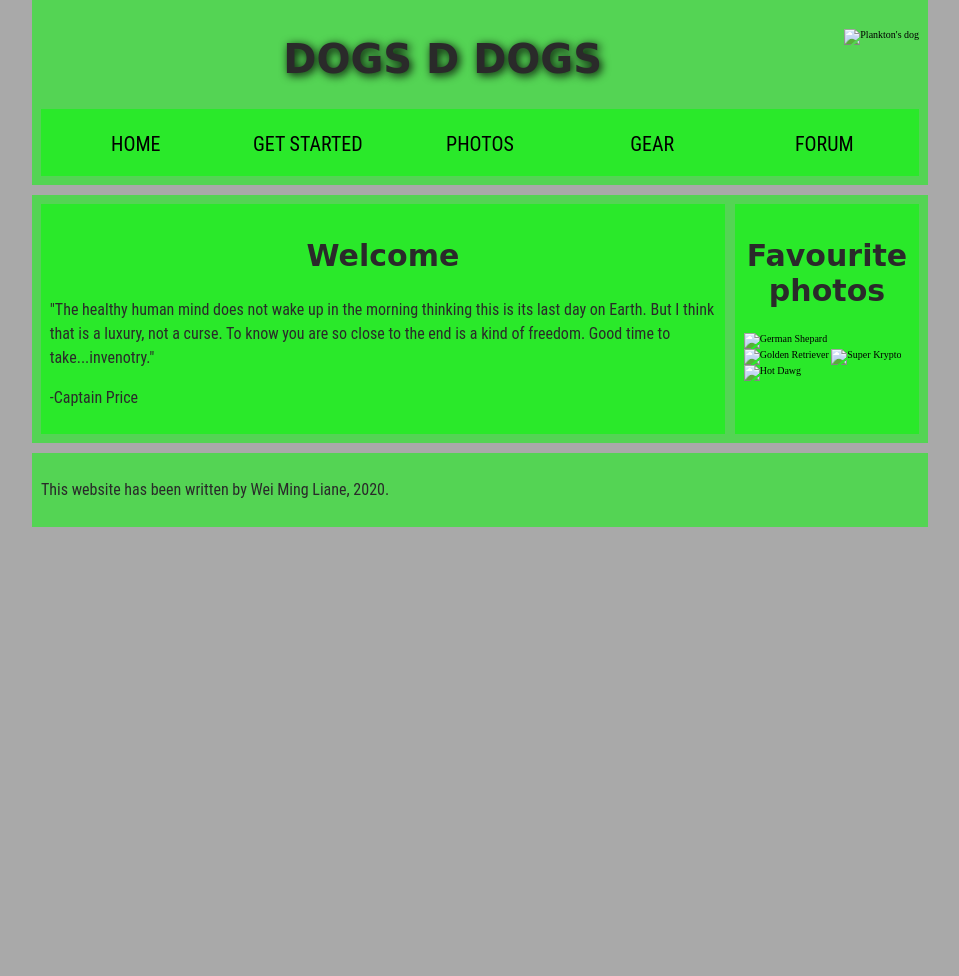
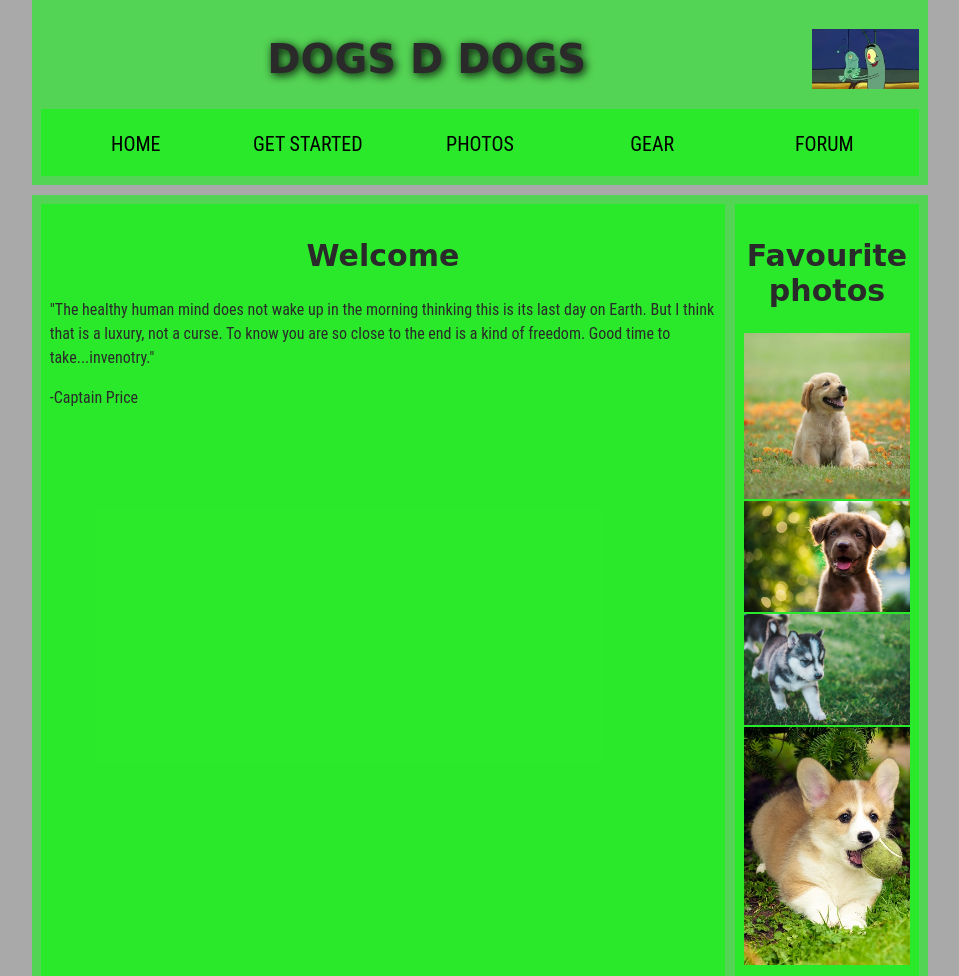
Before and after one commit to wliane/wliane.github.io, a plain HTML site: page Lab_3/index.html in a window 1280 px wide. Shown: the top 976 px of the page, without its empty margins (160-1119 px from the left). Before the commit the page ends 800 px from the top, so only its background shows below. Drawn offline with Linux system fonts and the light colour scheme.

Commit message:
Update index.html

```diff
--- a/Lab_3/index.html
+++ b/Lab_3/index.html
@@ -18,7 +18,7 @@
   <body>
     <header>
       <h1>Dogs d Dogs</h1>
-      <img src="Spot.png" alt="Plankton's dog">
+      <img src="PlanktonSpot.png" alt="Plankton's dog">
 
       <nav>
       <ul>
@@ -45,10 +45,10 @@
       <aside>
       <h2>Favourite photos</h2>
 
-      <img src="German.png" alt="German Shepard"></a>
-      <img src="Goldie.png" alt="Golden Retriever"></a>
-      <img src="Krypto.png" alt="Super Krypto"></a>
-      <img src="Corgi.png" alt="Hot Dawg"></a>
+      <img src="Dog1.png" alt="German Shepard"></a>
+      <img src="Dog2.png" alt="Golden Retriever"></a>
+      <img src="Dog3.png" alt="Super Krypto"></a>
+      <img src="Dog4.png" alt="Hot Dawg"></a>
 
       </aside>
     </main>
```
